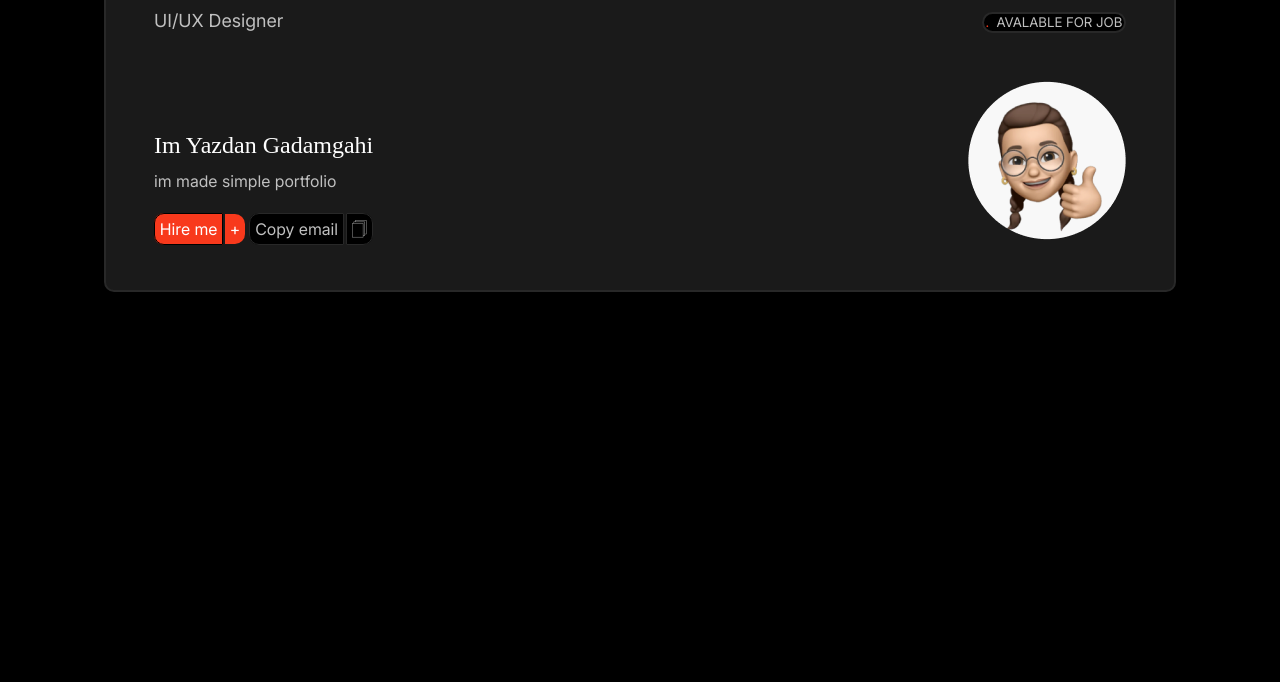
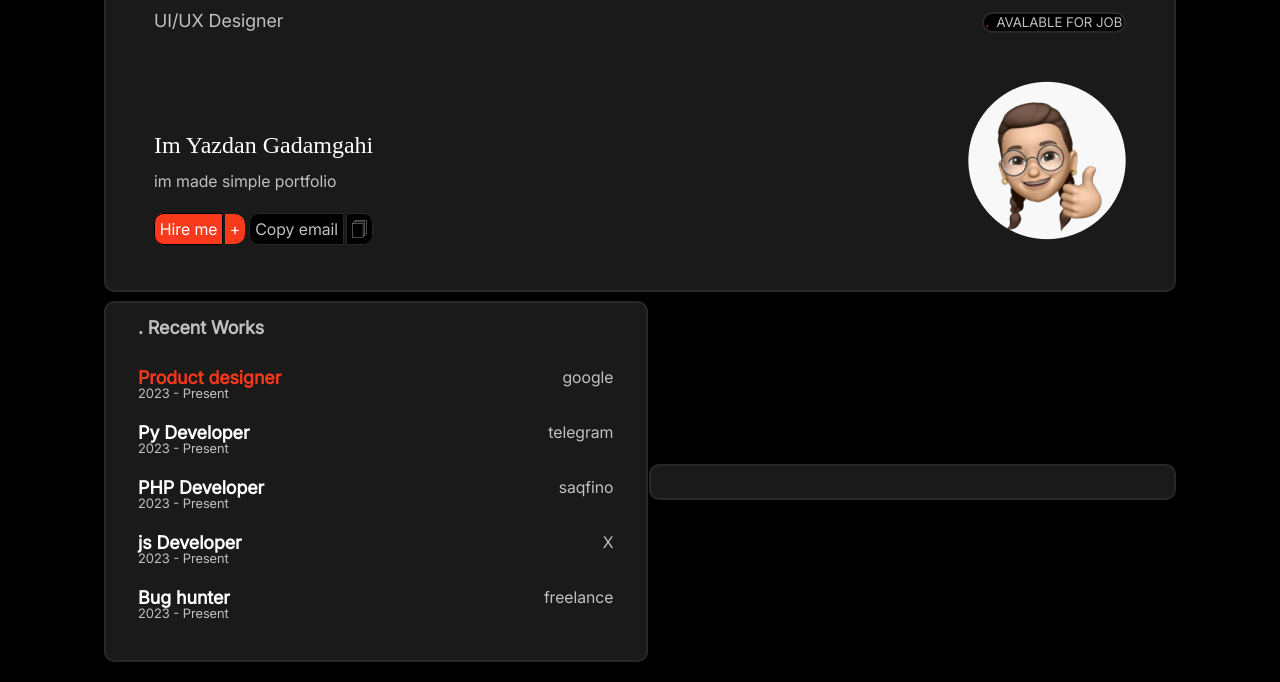
Before and after one commit to yazdanghadamgahi/portfolio, a plain HTML site: page index.html in a window 1280 px wide. Shown: the part 118-800 px from the top of the page. Drawn offline with Linux system fonts and the light colour scheme; a web font is replaced by a local one.

Commit message:
body btm left done

```diff
--- a/index.html
+++ b/index.html
@@ -40,6 +40,60 @@
                 </div>
             </div>
         </div>
+        </div>
+    <!--body main btm-->
+    <div class="body-btm">
+        <div class="body-btm-wrapper">
+            <div class="body-btm_left">
+                <div class="recent-worke">. Recent Works</div>
+                    <div class="recent-worke_wrapper">
+                        <div class="recent-worke-left">
+                            <h1 class="Product-designer">Product designer</h1>
+                            <p class="Product-designer_time">2023 - Present</p>
+                        </div>
+                        <div class="recent-worke-right">
+                            <p>google</p>
+                        </div>
+                    </div>
+                    <div class="recent-worke_wrapper">
+                        <div class="recent-worke-left">
+                            <h1 class="title-job">Py Developer</h1>
+                            <p class="Product-designer_time">2023 - Present</p>
+                        </div>
+                        <div class="recent-worke-right">
+                            <p>telegram</p>
+                        </div>
+                    </div>
+                    <div class="recent-worke_wrapper">
+                        <div class="recent-worke-left">
+                            <h1 class="title-job">PHP Developer</h1>
+                            <p class="Product-designer_time">2023 - Present</p>
+                        </div>
+                        <div class="recent-worke-right">
+                            <p>saqfino</p>
+                        </div>
+                    </div>
+                    <div class="recent-worke_wrapper">
+                        <div class="recent-worke-left">
+                            <h1 class="title-job">js Developer</h1>
+                            <p class="Product-designer_time">2023 - Present</p>
+                        </div>
+                        <div class="recent-worke-right">
+                            <p>X</p>
+                        </div>
+                    </div>
+                    <div class="recent-worke_wrapper">
+                        <div class="recent-worke-left">
+                            <h1 class="title-job">Bug hunter</h1>
+                            <p class="Product-designer_time">2023 - Present</p>
+                        </div>
+                        <div class="recent-worke-right">
+                            <p>freelance</p>
+                        </div>
+                    </div>
+            </div>
+            <div class="body-btm_right"></div>
+        </div>
     </div>
 </body>
 </html>
--- a/styles/app.css
+++ b/styles/app.css
@@ -152,3 +152,70 @@ header{
     border: 1px solid var(--radius);
     border-radius: 0px 10px 10px 0px;
 }
+/*body btm*/
+.body-btm{
+    display: flex;
+    margin-top: 0.5rem;
+    margin-left: 6.5rem;
+    margin-right: 6.5rem;
+}
+.body-btm-wrapper{
+    margin-top: .1rem;
+    display: flex;
+    flex-direction: row;
+    align-items:center;
+    width: 100%;
+    gap: 1px;
+
+}
+.body-btm_left{
+
+    border: 0.125rem solid var(--radius);
+    border-radius: 10px;
+    padding: 1rem 2rem;
+    background-color: var(--box_black);
+    color: var(--font);
+    font-family: "inter-Regular";
+    width: 100%;
+
+}
+.body-btm_right{
+
+    border: 0.125rem solid var(--radius);
+    border-radius: 10px;
+    padding: 1rem 1.5rem;
+    background-color: var(--box_black);
+    color: var(--font);
+    font-family: "inter-Regular";
+    width: 100%;
+}
+.recent-worke{
+    font-weight: bold;
+    font-size: large;
+    margin-bottom: 2rem;
+
+}
+.recent-worke_wrapper{
+    display: flex;
+    justify-content: space-between;
+    margin-bottom: 1.5rem;
+}
+.recent-worke-left{
+
+}
+.Product-designer{
+    font-size: large;
+    font-weight: bold;
+    color: var(--orange);
+}
+.title-job{
+    font-size: large;
+    font-weight: bold;
+    color: var(--white);
+}
+.Product-designer_time{
+    font-size: small;
+}
+.recent-worke-right{
+
+}
```
